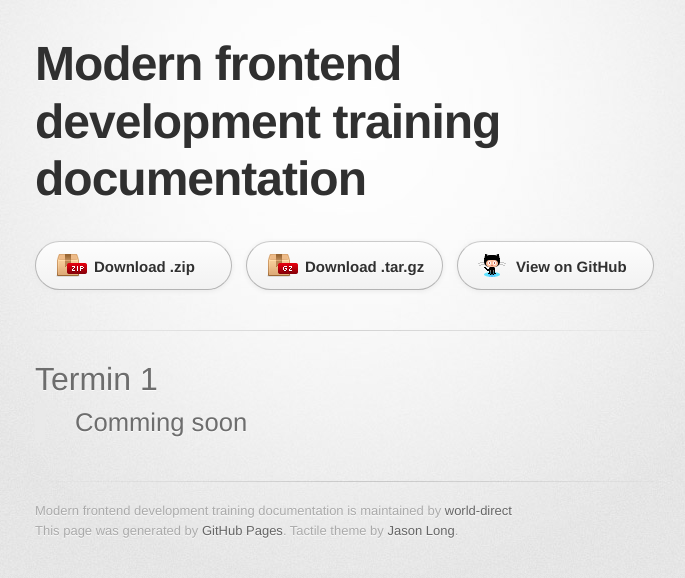
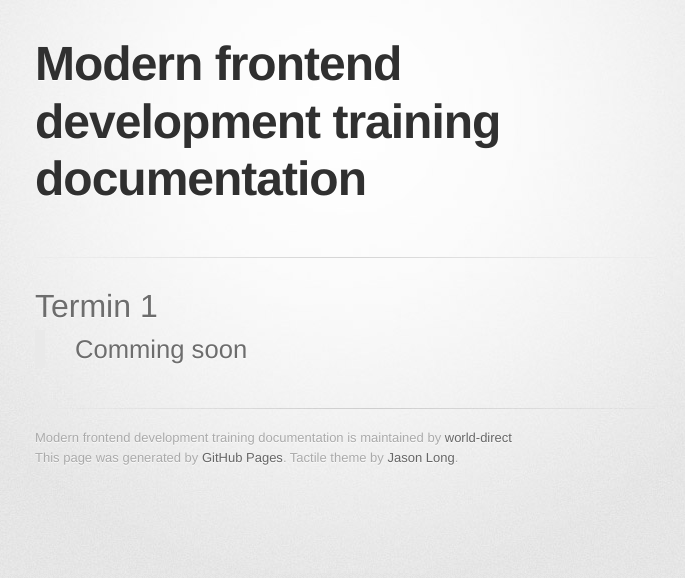
Before and after one commit to world-direct/Modern_Frontend_Development_Training_Documentation, a website: page index.html in a window 1280 px wide. Shown: the whole page, without its empty margins (295-980 px from the left). Drawn offline with Linux system fonts and the light colour scheme; a web font is replaced by a local one.

Commit message:
removed download buttons on github.io

```diff
--- a/index.html
+++ b/index.html
@@ -22,12 +22,6 @@
           <h2></h2>
         </header>
 
-        <section id="downloads" class="clearfix">
-          <a href="https://github.com/world-direct/Modern_Frontend_Development_Training_Documentation/zipball/master" id="download-zip" class="button"><span>Download .zip</span></a>
-          <a href="https://github.com/world-direct/Modern_Frontend_Development_Training_Documentation/tarball/master" id="download-tar-gz" class="button"><span>Download .tar.gz</span></a>
-          <a href="https://github.com/world-direct/Modern_Frontend_Development_Training_Documentation" id="view-on-github" class="button"><span>View on GitHub</span></a>
-        </section>
-
         <hr>
 
         <section id="main_content">
```
Also changed, not shown: README.md.
